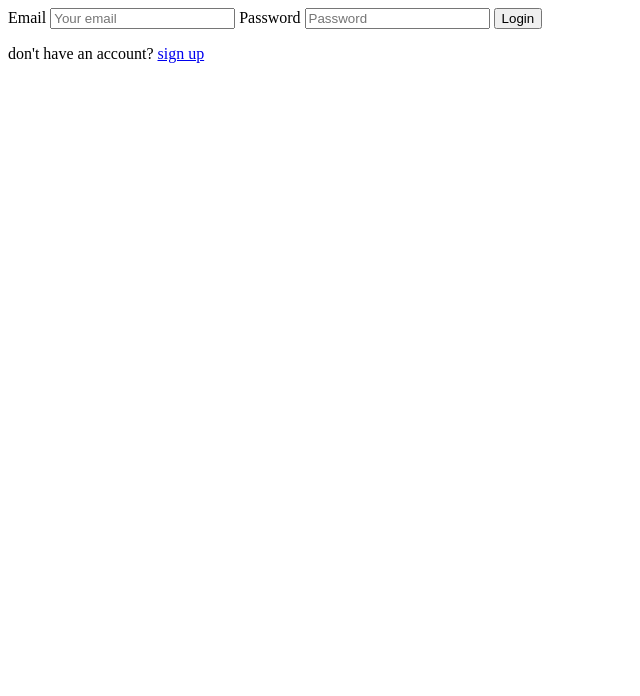
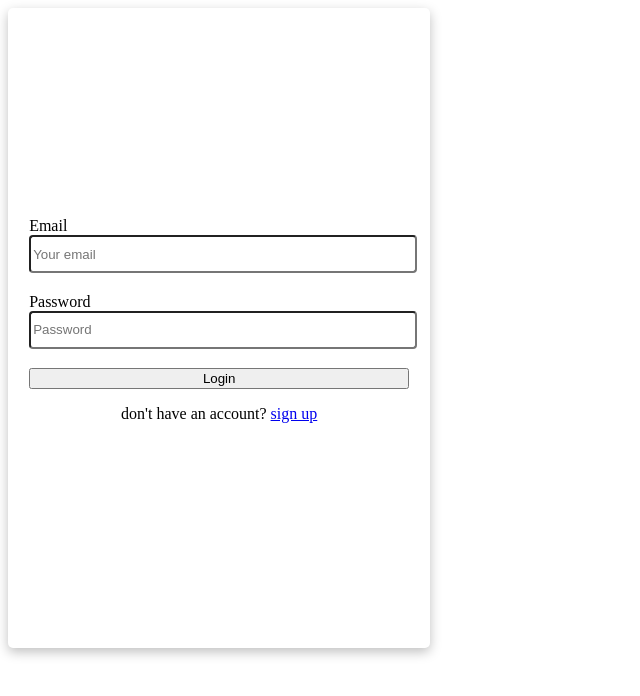
Before and after one commit to Zahidul-Turja/clone-unsplash, a Django app: page /login in a window 1280 px wide. Shown: the top 696 px of the page, without its empty margins (0-640 px from the left). Run offline with Django 4.2, Linux system fonts and the light colour scheme.

Commit message:
Login css added

```diff
--- a/templates/base.html
+++ b/templates/base.html
@@ -1,3 +1,4 @@
+{% load static %}
 <!DOCTYPE html>
 <html lang="en">
 <head>
@@ -5,6 +6,7 @@
     <meta http-equiv="X-UA-Compatible" content="IE=edge">
     <meta name="viewport" content="width=device-width, initial-scale=1.0">
     <title>{% block title %}{% endblock title %}</title>
+
     {% block css_files %}{% endblock css_files %}
 </head>
 <body>
--- a/unsplash_app/static/unsplash_app/footer.css
+++ b/unsplash_app/static/unsplash_app/footer.css
@@ -0,0 +1 @@
+*{}
--- /dev/null
+++ b/unsplash_app/static/unsplash_app/login.css
@@ -0,0 +1,37 @@
+im
+
+.section__login {
+    margin: -1rem;
+    height: 100dvh;
+    width: 100dvw;
+    display: flex;
+    flex-wrap: wrap;
+    justify-content: center;
+    align-content: center;
+}
+
+.section__login-box {
+    height: 80dvh;
+    width: 33dvw;
+    display: flex;
+    flex-wrap: wrap;
+    justify-content: center;
+    align-content: center;
+
+    box-shadow: 0 4px 12px rgba(0, 0, 0, 0.25);
+    border-radius: 5px;
+}
+
+.section__login-box form {
+    width: 90%;
+    display: flex;
+    flex-direction: column;
+}
+
+.section__login-box form input {
+    width: 100%;
+    height: 2rem;
+    border: 2px solid var();
+    border-radius: 4px;
+    margin-bottom: 1.2rem;
+}
--- a/unsplash_app/templates/unsplash_app/login.html
+++ b/unsplash_app/templates/unsplash_app/login.html
@@ -1,9 +1,15 @@
 {% extends 'base.html' %}
+{% load static %}
 
 {% block title %}Login{% endblock title %}
 
+{% block css_files %}
+    <link rel="stylesheet" href="{% static 'unsplash_app/login.css' %}">
+{% endblock css_files %}
+
 {% block content %}
     <div class="section__login">
+        <div class="section__login-box">
             <form action="" method="POST">
                 <label for="login_email">Email</label>
                 <input type="email" name="login-email", placeholder="Your email" id="login_email">
@@ -13,4 +19,5 @@
             </form>
             <p>don't have an account? <a href="{% url 'sign-up' %}">sign up</a></p>
         </div>
+    </div>
 {% endblock content %}
```
Also changed, not shown: unsplash_app/templates/unsplash_app/index.html (+4 -31 lines). Lines whose indentation alone changed are shown as unchanged.
